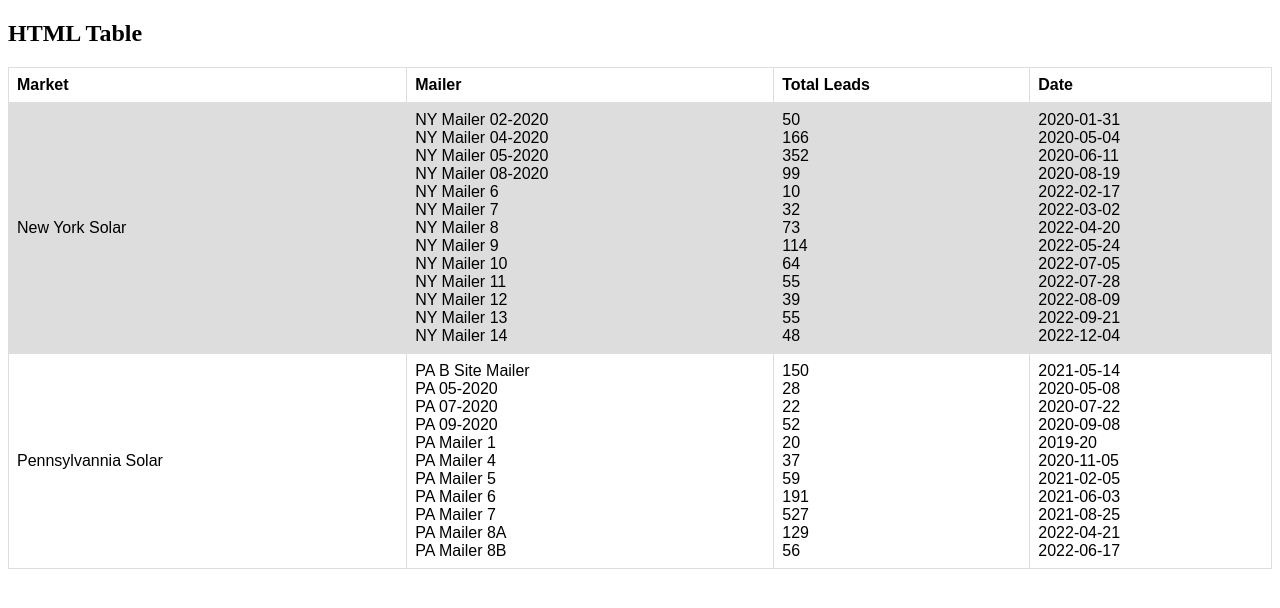
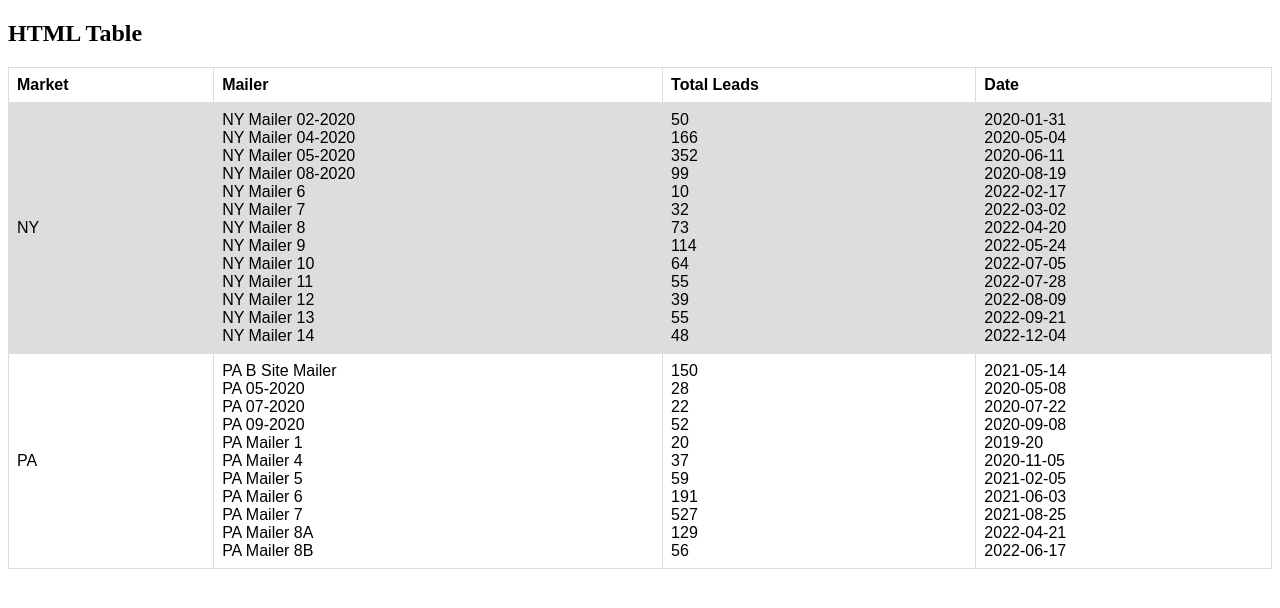
Before and after one commit to talal781/talal781.github.io, a plain HTML site: page index.html in a window 1280 px wide. Drawn offline with Linux system fonts and the light colour scheme.

Commit message:
Update index.html

```diff
--- a/index.html
+++ b/index.html
@@ -31,13 +31,13 @@ tr:nth-child(even) {
     <th>Date</th>
   </tr>
   <tr>
-    <td>New York Solar</td>
+    <td>NY</td>
     <td>NY Mailer 02-2020<BR>NY Mailer 04-2020<BR>NY Mailer 05-2020<BR>NY Mailer 08-2020<BR>NY Mailer 6<BR>NY Mailer 7<BR>NY Mailer 8<BR>NY Mailer 9<BR>NY Mailer 10<BR>NY Mailer 11<BR>NY Mailer 12<BR>NY Mailer 13<BR>NY Mailer 14</td>
     <td>50<BR>166<BR>352<BR>99<BR>10<BR>32<BR>73<BR>114<BR>64<BR>55<BR>39<BR>55<BR>48</td>
     <td>2020-01-31<BR>2020-05-04<BR>2020-06-11<BR>2020-08-19<BR>2022-02-17<BR>2022-03-02<BR>2022-04-20<BR>2022-05-24<BR>2022-07-05<BR>2022-07-28<BR>2022-08-09<BR>2022-09-21<BR>2022-12-04</td>
   </tr>
   <tr>
-    <td>Pennsylvannia Solar</td>
+    <td>PA</td>
     <td>PA B Site Mailer<BR>PA 05-2020<BR>PA 07-2020<BR>PA 09-2020<BR>PA Mailer 1<BR>PA Mailer 4<BR>PA Mailer 5<BR>PA Mailer 6<BR>PA Mailer 7<BR>PA Mailer 8A<BR>PA Mailer 8B</td>
     <td>150<BR>28<BR>22<BR>52<BR>20<BR>37<BR>59<BR>191<BR>527<BR>129<BR>56</td>
     <td>2021-05-14<BR>2020-05-08<BR>2020-07-22<BR>2020-09-08<BR>2019-20<BR>2020-11-05<BR>2021-02-05<BR>2021-06-03<BR>2021-08-25<BR>2022-04-21<BR>2022-06-17</td>
```
